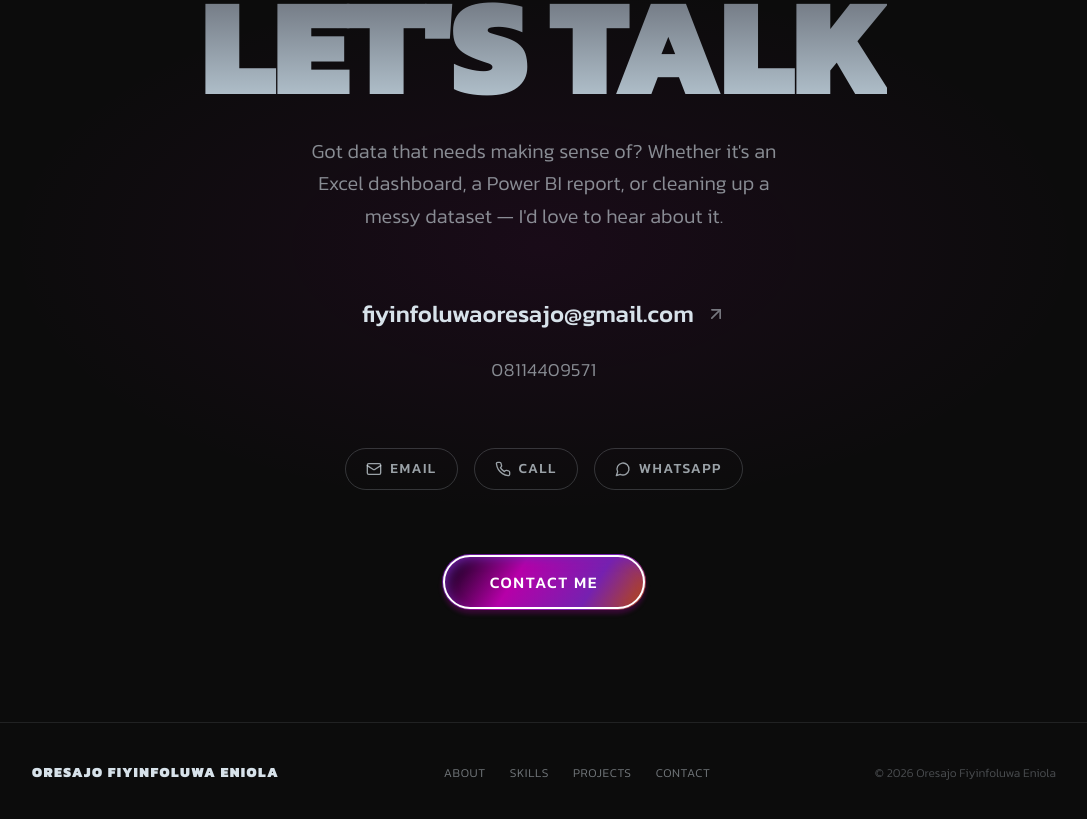
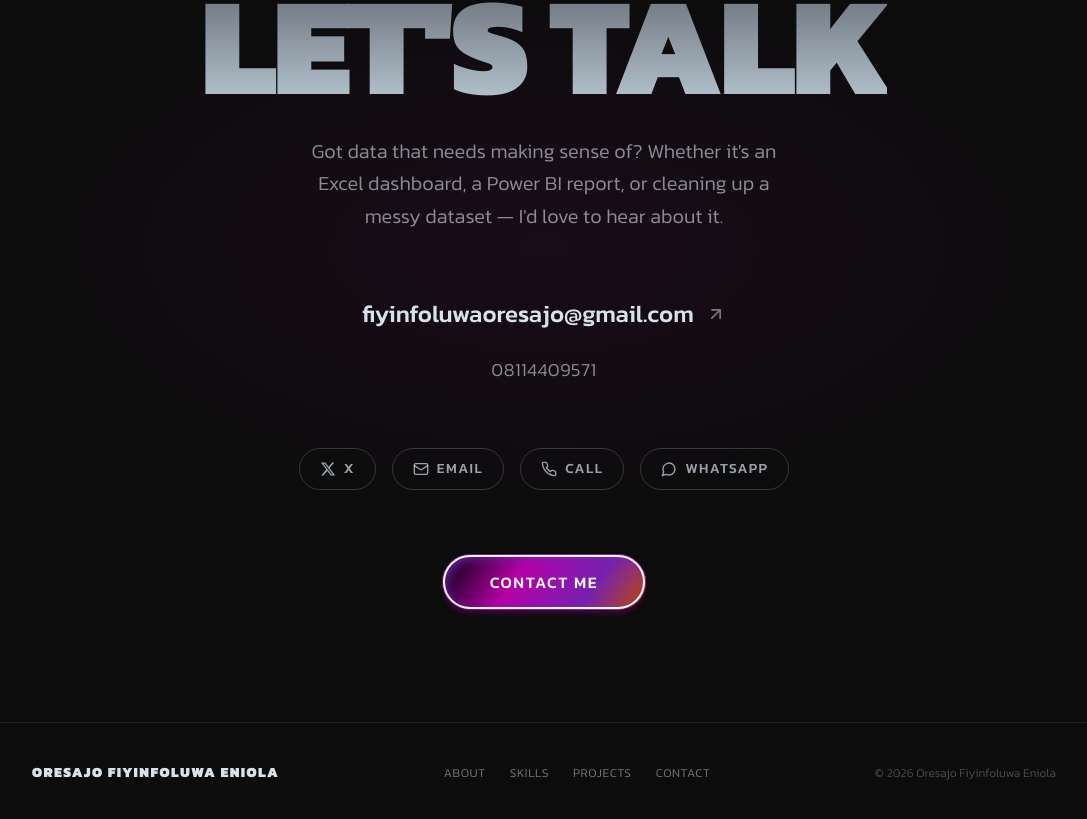
Before and after one commit to Ferousco-dev/hobby_portfolio, a React (Vite) app: page / in a window 1280 px wide. Shown: the part 6962-7781 px from the top of the page, without its empty margins (96-1183 px from the left). Built offline with nearby package versions, Linux system fonts and the light colour scheme; no server answers; the database is empty.

Commit message:
feat(contact): add X (@heisfiyin_) to the socials row

```diff
--- a/src/components/ContactSection.tsx
+++ b/src/components/ContactSection.tsx
@@ -4,7 +4,28 @@ import ContactButton from "./ContactButton";
 
 const EMAIL = "fiyinfoluwaoresajo@gmail.com";
 const PHONE = "08114409571";
+
+// Official X (formerly Twitter) logo.
+function XIcon({ size = 16 }: { size?: number }) {
+  return (
+    <svg
+      width={size}
+      height={size}
+      viewBox="0 0 24 24"
+      fill="currentColor"
+      aria-hidden="true"
+    >
+      <path d="M18.244 2.25h3.308l-7.227 8.26 8.502 11.24h-6.66l-5.214-6.817L4.99 21.75H1.68l7.73-8.835L1.254 2.25H8.08l4.713 6.231zm-1.161 17.52h1.833L7.084 4.126H5.117z" />
+    </svg>
+  );
+}
+
 const SOCIALS = [
+  {
+    label: "X",
+    href: "https://x.com/heisfiyin_",
+    icon: XIcon,
+  },
   {
     label: "Email",
     href: `mailto:${EMAIL}`,
```
